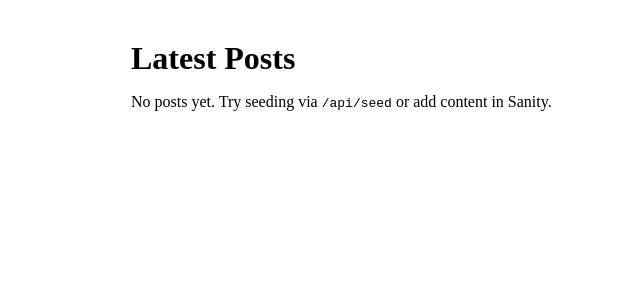
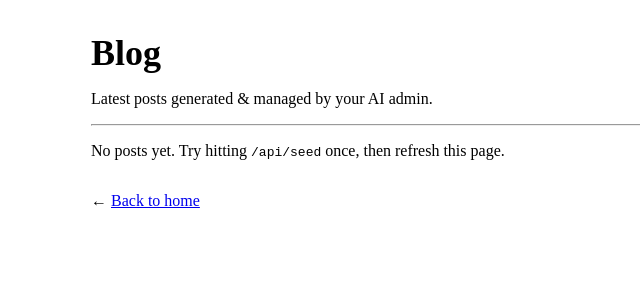
Before and after one commit to wahidsuman/Medprephub-, a Next.js app: page /blog in a window 1280 px wide. Shown: the top 300 px of the page, without its empty margins (149-789 px from the left). Built offline with nearby package versions, Linux system fonts and the light colour scheme.

Commit message:
Update blog.js

```diff
--- a/pages/blog.js
+++ b/pages/blog.js
@@ -1,39 +1,51 @@
 // pages/blog.js
+import Head from "next/head";
 import Link from "next/link";
 import { safeFetch } from "../lib/sanity";
 
-export default function Blog({ posts }) {
+export default function BlogPage({ posts = [] }) {
   return (
-    <main style={{ maxWidth: 720, margin: "40px auto", padding: "0 16px" }}>
-      <h1 style={{ marginBottom: 16 }}>Latest Posts</h1>
+    <>
+      <Head>
+        <title>Blog | Medprephub</title>
+        <meta name="description" content="Latest posts generated & managed by your AI admin." />
+      </Head>
 
-      {(!posts || posts.length === 0) && (
-        <p>No posts yet. Try seeding via <code>/api/seed</code> or add content in Sanity.</p>
-      )}
+      <main style={{ maxWidth: 800, margin: "2rem auto", padding: "0 1rem" }}>
+        <h1 style={{ fontSize: "2.25rem", marginBottom: "0.5rem" }}>Blog</h1>
+        <p>Latest posts generated & managed by your AI admin.</p>
+        <hr style={{ margin: "1rem 0" }} />
 
-      <ul style={{ listStyle: "none", padding: 0 }}>
-        {posts.map((p) => (
-          <li key={p._id} style={{ padding: "12px 0", borderBottom: "1px solid #eee" }}>
-            <Link href={`/blog/${p.slug?.current || ""}`} style={{ textDecoration: "none" }}>
-              <h3 style={{ margin: 0 }}>{p.title || "(Untitled)"}</h3>
-            </Link>
-            <small style={{ color: "#666" }}>{p._createdAt?.slice(0, 10)}</small>
-          </li>
-        ))}
-      </ul>
-    </main>
+        {posts.length === 0 ? (
+          <p>No posts yet. Try hitting <code>/api/seed</code> once, then refresh this page.</p>
+        ) : (
+          <ul style={{ lineHeight: 1.6 }}>
+            {posts.map((p) => (
+              <li key={p._id}>
+                <Link href={`/blog/${p.slug?.current || p.slug}`}>{p.title}</Link>
+                <div style={{ color: "#666", fontSize: "0.9rem" }}>{p.excerpt || ""}</div>
+              </li>
+            ))}
+          </ul>
+        )}
+
+        <p style={{ marginTop: "2rem" }}>
+          ← <Link href="/">Back to home</Link>
+        </p>
+      </main>
+    </>
   );
 }
 
 export async function getStaticProps() {
-  const query = `
-    *[_type == "post"] | order(_createdAt desc) [0..19]{
-      _id, title, slug, _createdAt
-    }
-  `;
+  // Fetch latest posts; if anything fails, safeFetch returns []
+  const query = `*[_type == "post"] | order(_createdAt desc)[0...20]{
+    _id, title, "slug": slug, excerpt
+  }`;
   const posts = (await safeFetch(query)) || [];
+
   return {
     props: { posts },
-    revalidate: 60, // ISR: refresh every 60s
+    revalidate: 60, // ISR
   };
 }
```
